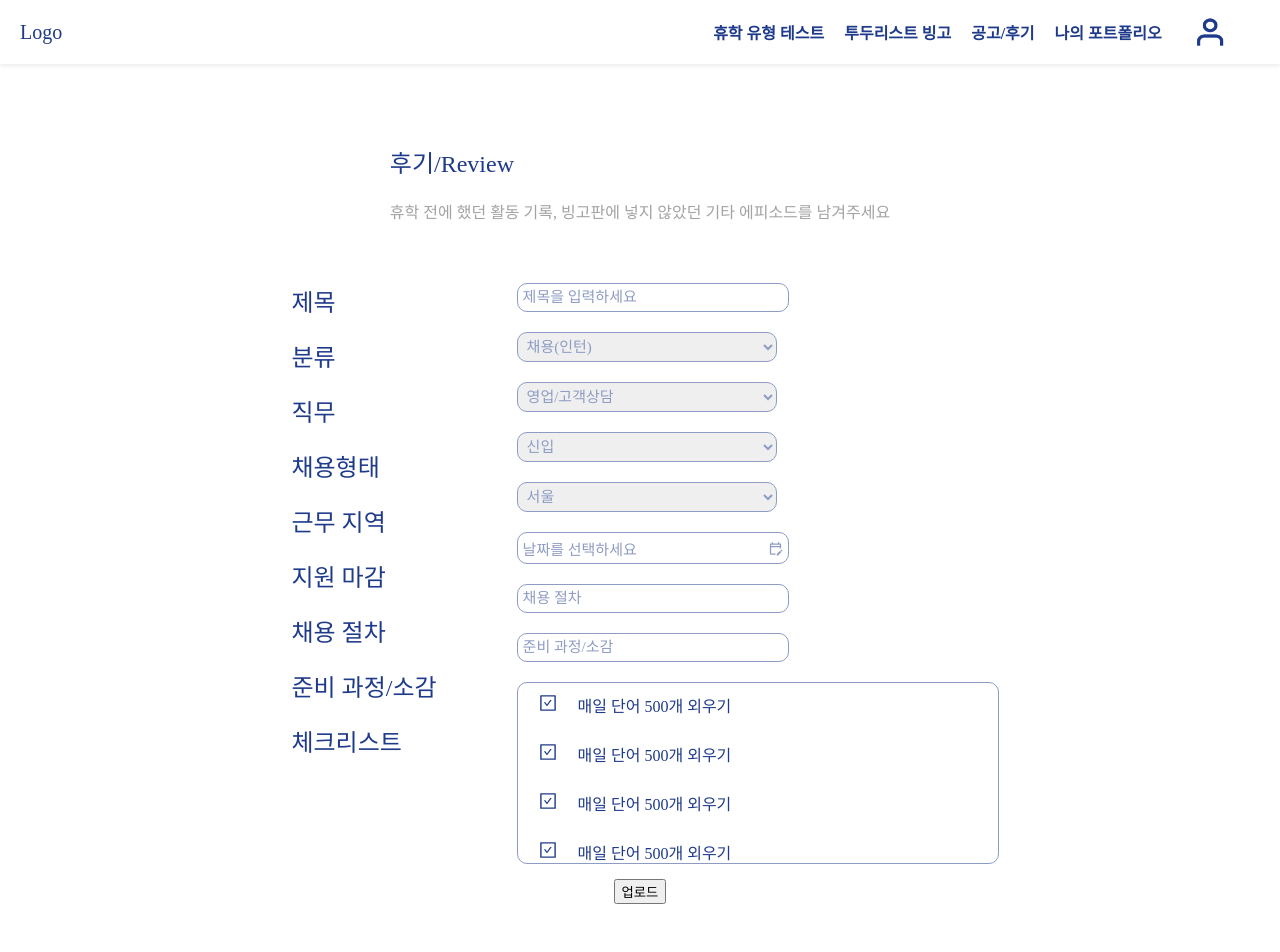
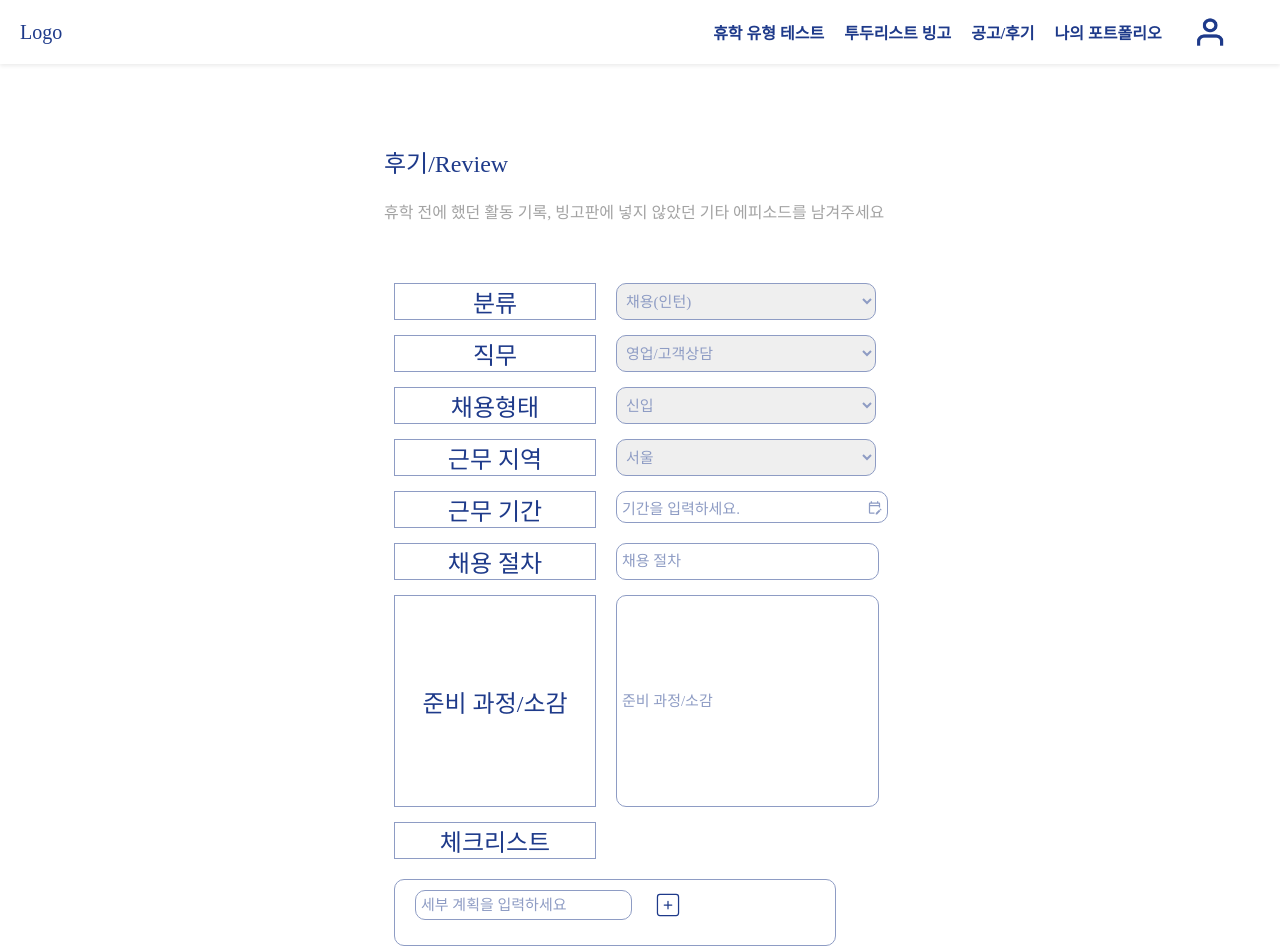
Before and after one commit to Youth-is-the-best/Youth-Client, a React (Create React App) app: page /review in a window 1280 px wide. Shown: the top 952 px of the page. Built offline with nearby package versions, Linux system fonts and the light colour scheme; a web font is replaced by a local one.

Commit message:
feat : 캘린더 날짜 수정 반영

```diff
--- a/src/pages/Home.jsx
+++ b/src/pages/Home.jsx
@@ -1,16 +1,15 @@
 import React, { useState, useEffect } from 'react';
-import { useRecoilValue, useRecoilState } from 'recoil';
+import { useRecoilState } from 'recoil';
 import { Link, useNavigate } from 'react-router-dom';
 import styled from 'styled-components';
 import { FiThumbsUp } from 'react-icons/fi';
 import { IoIosInformationCircleOutline } from 'react-icons/io';
-import { getBingo, getHueInfo, getSaved, getTypeRecommend, getUpcomming, postBingo } from '../apis/testapis';
+import { getHueInfo, getSaved, getTypeRecommend, getUpcomming, postBingo } from '../apis/testapis';
 import HeaderHook from '../hook/HeaderHook';
-import { MdOutlineEditCalendar } from 'react-icons/md';
 import { RightDom } from './bingo/BingoInfo';
-import { bingoBodyState, bingoState, usernameState, startDateState, endDateState, titleState } from '../recoil/atoms';
+import { prepDateState, bingoBodyState, bingoState, usernameState, startDateState, endDateState, titleState } from '../recoil/atoms';
+import CustomCalendar from './bingo/CustomCalendar';
 
-//드래그가능 홈화면
 const Home = () => {
   const options = ["추천순", "마감순", "보관함"];
   const navigate = useNavigate();
@@ -22,10 +21,11 @@ const Home = () => {
   const [array, setArray] = useState('추천순');
   const [error, setError] = useState(null);
   const [username] = useRecoilState(usernameState);
-  const [startDate] = useRecoilState(startDateState);
-  const [endDate] = useRecoilState(endDateState);
   const [title, setTitle] = useRecoilState(titleState);
   const [bingoBody, setBingoBody] = useRecoilState(bingoBodyState);
+  const [startDate, setStartDate] = useRecoilState(startDateState);
+  const [endDate, setEndDate] = useRecoilState(endDateState);
+  const [prepDates, setPrepDates] = useRecoilState(prepDateState);
 
   const handleArrayChange = (event) => {
     const selectedValue = event.target.value;
@@ -76,20 +76,14 @@ const Home = () => {
     setTypeRecommend(typeData);
   };
 
-  //처음 패치
-  const fetchBingoData = async () => {
-    try {
-      const response = await getBingo();
-      const bingos = Array.from({ length: 9 }, (_, index) => ({
-        id : response.bingo_obj.find((item) => item.location === index)?.id || '',
-        location: index,
-        title: response.bingo_obj.find((item) => item.location === index)?.title || '',
-      }));
-      setBingos(bingos);
-      setTitle(bingos.map((item) => item.title));
-    } catch (error) {
-      setError('Error fetching bingo data');
-    }
+  const fetchBingoData = () => {
+    const initialBingos = Array.from({ length: 9 }, (_, index) => ({
+      id: '',
+      location: index,
+      title: '',
+    }));
+    setBingos(initialBingos);
+    setTitle(initialBingos.map((item) => item.title));
   };
 
   const postBingos = async () => {
@@ -166,7 +160,6 @@ const Home = () => {
         setDraggingInfo(null);
         setBingos(newBingos);
         setTitle(newTitles);
-        // console.log(bingos);
         navigate(`/madedragbingo/${draggingInfo.id}/${newBingos[index].location}`);
       } else if (draggingIndex !== null) {
         [newBingos[draggingIndex], newBingos[index]] = [newBingos[index], newBingos[draggingIndex]];
@@ -198,12 +191,17 @@ const Home = () => {
   const clickBingo = (index) => {
     alert('이미 만들어진 빙고입니다. 드래그하여 수정하세요');
     const selectedBingo = bingos[index];
-    // navigate(`/madedragbingo/${selectedBingo.id}/${selectedBingo.location}`);
-    //bingo에 아이디 아직 안 된 거 같아서 추가해야됨
   };
 
   const clickemptyBingo = (location) => {
     navigate(`/made/${location}`);
+  };
+
+  const handlePrepDateChange = (prepDates) => {
+    setPrepDates(prepDates);
+    const [startDate, endDate] = prepDates;
+    setStartDate(startDate); // Update Recoil state
+    setEndDate(endDate);     // Update Recoil state
   };
 
   useEffect(() => {
@@ -221,9 +219,11 @@ const Home = () => {
       <Body>
         <LeftDom>
           <h2>{username}의 빙고판</h2>
-          <div style={{ color: 'grey' }}>
-            {startDate} ~ {endDate} <MdOutlineEditCalendar />
-          </div>
+          <Line style={{ color: 'grey'}}>
+            {startDate && endDate
+              ? `${startDate.toLocaleDateString()} ~ ${endDate.toLocaleDateString()}` : '날짜를 입력하세요.'}
+            <CustomCalendar onChange={handlePrepDateChange} value={prepDates} />
+          </Line>
           <BingoDom>
           {bingos.map((bingo, index) => {
             const inBingo = bingo.title !== '';
@@ -319,6 +319,7 @@ export const Headers = styled.div`
   font-size: 20px;
   color: rgba(30, 58, 138, 1);
 `;
+
 export const Header = styled(Link)`
   color: rgba(30, 58, 138, 1);
   text-decoration: none;
--- a/src/pages/bingo/Bingomain.jsx
+++ b/src/pages/bingo/Bingomain.jsx
@@ -61,14 +61,14 @@ const Bingomain = () => {
     if (bingos.every(bingo => !bingo.title)) {
       getBingos();
     }
-    // getBingos();
   }, [bingos]);
 
   return (
     <LeftDom>
       <h2>{username}의 빙고판</h2>
       <div style={{ color: 'grey' }}>
-        {startDate} ~ {endDate} <MdOutlineEditCalendar />
+        투두리스트를 수정하세요.
+        {/* {startDate.toLocaleDateString} ~ {endDate.toLocaleDateString} <MdOutlineEditCalendar /> */}
       </div>
       <BingoDom>
       {Array.isArray(bingos) && bingos.map((item, index) => (
--- a/src/pages/bingo/MadeBingo.jsx
+++ b/src/pages/bingo/MadeBingo.jsx
@@ -114,6 +114,7 @@ const MadeBingo = () => {
   const handlePrepDateChange = (dates) => {
     setPrepDates(dates);
   };
+
   const updateBingo = () => {
     const locationIndex = parseInt(location);
     const updatedBingoObj = [...bingoBody.bingo_obj];
--- a/src/pages/notification/MadeReview.jsx
+++ b/src/pages/notification/MadeReview.jsx
@@ -1,9 +1,11 @@
 import React, { useState } from 'react';
 import styled from 'styled-components';
-import { Row,Line} from '../bingo/MadeBingo';
+import { Row, Line} from '../bingo/MadeBingo';
 import { AiOutlineCheckSquare } from 'react-icons/ai';
 import HeaderHook from '../../hook/HeaderHook';
 import { MdOutlineEditCalendar } from 'react-icons/md';
+import CustomCalendar from '../bingo/CustomCalendar';
+import { CiSquarePlus } from 'react-icons/ci';
 
 const MadeReview = () => {
   const categorys = ["채용(인턴)", "자격증", "대외활동", "공모전", "취미", "여행", "자기계발", "휴식"];
@@ -23,9 +25,9 @@ const MadeReview = () => {
       { placeholder: "직무", type: "select", options: ["영업/고객상담", "경영/사무/회계", "마케팅/광고/홍보", "생산/제조", "연구개발/설계", "IT", "서비스", "무역/유통", "의료", "건설", "교육", "디자인", "전문/특수", "미디어", "기타"] },
       { placeholder: "채용형태", type: "select", options: ["신입", "경력", "계약직", "인턴", "아르바이트"] },
       { placeholder: "근무 지역", type: "select", options: ["서울", "경기(인천, 세종)", "강원", "충청(대전)", "전라(광주)", "경상(대구, 울산, 부산)", "제주", "비대면"] },
-      { placeholder: "지원 마감", type: "date" },
+      { placeholder: "근무 기간", type: "date-range" },
       { placeholder: "채용 절차" },
-      { placeholder: "준비 과정/소감" }
+      { placeholder: "준비 과정/소감", type: "bigtext" }
     ],
     "자격증": [
       { placeholder: "주최사" },
@@ -33,15 +35,15 @@ const MadeReview = () => {
       { placeholder: "시험 날짜", type: "date" },
       { placeholder: "준비 기간", type: "date-range" },
       { placeholder: "시험 절차" },
-      { placeholder: "준비 과정/공부 팁/소감" }
+      { placeholder: "준비 과정/공부 팁/소감", type: "bigtext" }
     ],
     "대외활동": [
       { placeholder: "활동 분야", type: "select", options: ["봉사", "기자단", "홍보단(서포터즈)", "강연", "멘토링", "모임(동아리)", "해외탐방", "기타"] },
       { placeholder: "활동 지역", type: "select", options: ["서울", "경기(인천, 세종)", "강원", "충청(대전)", "전라(광주)", "경상(대구, 울산, 부산)", "제주", "비대면"] },
-      { placeholder: "지원 마감", type: "date" },
+      // { placeholder: "지원 마감", type: "date" },
       { placeholder: "활동 기간", type: "date-range" },
       { placeholder: "모집 절차" },
-      { placeholder: "준비 과정/합겹 팁/활동 내용/소감"}
+      { placeholder: "준비 과정/합겹 팁/활동 내용/소감", type: "bigtext"}
 
     ],
     "공모전": [
@@ -49,30 +51,30 @@ const MadeReview = () => {
       { placeholder: "공모 분야", type: "select", options: ["기획/아이디어", "광고/마케팅", "사진/영상", "디자인/순수미술", "캐릭터/만화/게임", "공간/건축", "과학/공학", "예체능", "학술", "창업", "기타"] },
       { placeholder: "마감일", type: "date" },
       { placeholder: "준비 기간", type: "date-range" },
-      { placeholder: "준비 내용/수상 팁/소감" }
+      { placeholder: "준비 내용/수상 팁/소감", type: "bigtext" }
     ],
     "취미": [
       { placeholder: "분야" ,type: "select", options: ["그림 및 공예", "음악", "운동", "레저 및 야외 활동", "요리 및 베이킹", "독서 및 글쓰기", "원예", "기타"]},
       { placeholder: "파트너", type: "select", options:["혼자", "친구와", "가족과", "애인과", "기타"]},
       { placeholder: "기간", type: "date-range" },
-      { placeholder: "소감" }
+      { placeholder: "소감", type: "bigtext" }
     ],
     "여행": [
       { placeholder: "장소", type: "select", options: ["서울", "경기(인천, 세종)", "강원", "충청(대전)", "전라(광주)", "경상(대구, 울산, 부산)", "제주", "해외"] },
       { placeholder: "파트너", type: "select", options:["혼자", "친구와", "가족과", "애인과", "기타"]},
       { placeholder: "기간", type: "date-range" },
-      { placeholder: "소감" }
+      { placeholder: "소감", type: "bigtext" }
     ],
     "자기계발": [
       { placeholder: "분야", type: "select", options:["언어", "독서", "자격증", "전문 기술", "재정 관리", "건강 관리", "네트워킹", "기타"] },
       { placeholder: "파트너", type: "select", options:["혼자", "친구와", "가족과", "애인과", "기타"]},
       { placeholder: "기간", type: "date-range" },
-      { placeholder: "소감" }
+      { placeholder: "소감", type: "bigtext" }
     ],
     "휴식": [
       { placeholder: "장소", type: "select", options: ["서울", "경기(인천, 세종)", "강원", "충청(대전)", "전라(광주)", "경상(대구, 울산, 부산)", "제주", "해외"] },
       { placeholder: "기간", type: "date-range" },
-      { placeholder: "소감" }
+      { placeholder: "소감", type: "bigtext" }
     ]
   };
 
@@ -82,26 +84,39 @@ const MadeReview = () => {
 
   const [selectedCategory, setSelectedCategory] = useState(categorys[0]);
   const [title, setTitle] = useState('');
+  const [examDates, setExamDates] = useState([null, null]);
+  const [prepDates, setPrepDates] = useState([null, null]);
+
+
+  const handleExamDateChange = (dates) => {
+    setExamDates(dates);
+  };
+
+  const handlePrepDateChange = (dates) => {
+    setPrepDates(dates);
+  };
+
+  const [checklists, setChecklists] = useState([]);
+  const [newChecklistText, setNewChecklistText] = useState('');
+
+  const madeCheckList = () => {
+    if (newChecklistText.trim() === '') return;
+    const newChecklist = { id: checklists.length + 1, text: newChecklistText, checked: false };
+    setChecklists([...checklists, newChecklist]);
+    setNewChecklistText('');
+  };
 
   return (
     <>
     <HeaderHook></HeaderHook>
+    <BigBody>
     <Body style={{padding:'80px'}}>
       <Row style={{marginBottom:'60px'}}>
         <div>후기/Review</div>
         <div style={{fontSize:'16px', color:'rgba(163, 163, 163, 1)'}}>휴학 전에 했던 활동 기록, 빙고판에 넣지 않았던  기타 에피소드를 남겨주세요</div>
       </Row>
-          <Line style={{gap : '80px'}}>
-            <Row>
-              <div>제목</div>
-              <div>분류</div>
-              {subcategories[selectedCategory].map((item, index) => (
-              <div key={index}>{item}</div>))}
-              <div>체크리스트</div>
-            </Row>
-            <Row>
-              <Row>
-              <InputBox  placeholder ={"제목을 입력하세요"} />
+              <Line>
+                <Category>분류</Category>
                 <Selector value={selectedCategory} onChange={handleCategoryChange}>
                   {categorys.map((option, index) => (
                     <option key={index} value={option}>
@@ -109,53 +124,89 @@ const MadeReview = () => {
                     </option>
                   ))}
                 </Selector>
+              </Line>
               {inputConfigs[selectedCategory].map((config, index) => {
                 if (config.type === 'date') {
                   return (
-                    <DateInfo key={index}>날짜를 선택하세요<MdOutlineEditCalendar /></DateInfo>
+                    <Line>
+                    <Category key={index}>{config.placeholder}</Category>
+                    <DateInfo>
+                      {examDates[0] && examDates[1]
+                        ? `${examDates[0].toLocaleDateString()}` : '날짜를 입력하세요.'}
+                        <CustomCalendar onChange={handleExamDateChange} value={examDates} />
+                    </DateInfo>
+                    </Line>
                   );
                 } else if (config.type === 'date-range') {
                   return (
-                    <DateInfo key={index}>기간을 선택하세요<MdOutlineEditCalendar /></DateInfo>
+                    <Line>
+                    <Category key={index}>{config.placeholder}</Category>
+                    <DateInfo>
+                    {prepDates[0] && prepDates[1]
+                    ? `${prepDates[0].toLocaleDateString()} ~ ${prepDates[1].toLocaleDateString()}` : '기간을 입력하세요.'}
+                    <CustomCalendar onChange={handlePrepDateChange} value={prepDates} />
+                    </DateInfo>
+                    </Line>
                   );
                 } else if (config.type === 'select') {
                   return (
+                    <Line>
+                    <Category key={index}>{config.placeholder}</Category>
                     <Selector key={index}>
                       {config.options.map((option, idx) => (
                         <option key={idx} value={option}>{option}</option>
                       ))}
                     </Selector>
+                    </Line>
                   );
-                } else {
+                } else if (config.type === 'bigtext'){
+                  return(
+                  <Line>
+                    <Category key={index}>{config.placeholder}</Category>
+                    <InputBox
+                      key={index}
+                      type="text"
+                      value={title}
+                      onChange={(e) => setTitle(e.target.value)}
+                      placeholder={config.placeholder}
+                      style={{height:'200px'}}/>
+                  </Line>
+                  );
+                }
+                else {
                   return (
+                    <Line>
+                    <Category key={index}>{config.placeholder}</Category>
                     <InputBox
                       key={index}
                       type="text"
                       value={title}
                       onChange={(e) => setTitle(e.target.value)}
                       placeholder={config.placeholder}/>
+                    </Line>
                   );
                 }
               })}
-            </Row>
+              <Line>
+                <Category>체크리스트</Category>
                 <CheckList>
-                    <Line>
-                    <AiOutlineCheckSquare size={20}/>
-                    <div>매일 단어 500개 외우기</div>
-                    </Line>
-                    <Line>
-                    <AiOutlineCheckSquare size={20}/>
-                    <div>매일 단어 500개 외우기</div>
-                    </Line>
-                    <Line>
-                    <AiOutlineCheckSquare size={20}/>
-                    <div>매일 단어 500개 외우기</div>
-                    </Line>
-                    <Line>
-                    <AiOutlineCheckSquare size={20}/>
-                    <div>매일 단어 500개 외우기</div>
+            {checklists.map((item) => (
+              <div key={item.id}>
+                  <AiOutlineCheckSquare size={20}  />
+                <span>{item.text}</span>
+              </div>
+            ))}
+            <Line style={{gap : '5%'}}>
+            <InputBox
+              type="text"
+              value={newChecklistText}
+              onChange={(e) => setNewChecklistText(e.target.value)}
+              placeholder="세부 계획을 입력하세요"
+            />
+            <CiSquarePlus size={30} onClick={madeCheckList} />
             </Line>
           </CheckList>
+          </Line>
                 <style>
                 {`
                     ::placeholder {
@@ -163,21 +214,31 @@ const MadeReview = () => {
                     }`
                 }
                 </style>
-            </Row>
-          </Line>
-          <button>업로드</button>
+          <PhotoDom>
+            <div>사진</div>
+            <div>사진</div>
+            <div>사진</div>
+          </PhotoDom>
     </Body>
+    </BigBody>
     </>
   )
 };
 
 export default MadeReview
 
+const BigBody = styled.div`
+  display : flex;
+  flex-direction: column;
+  justify-content: center;
+  align-items: center;
+`
 const Body = styled.div`
     display : flex;
     flex-direction: column;
     justify-content: center;
-    align-items: center;
+    width : 40%;
+    // align-items: center;
     color : rgba(30, 58, 138, 1);
     font-size : 24px;
 `
@@ -185,8 +246,8 @@ const Body = styled.div`
 const CheckList = styled.div`
   display : flex;
   flex-direction : column;
-  width : 460px;
-  height : 160px;
+  width : 420px;
+  height : 30%;
   border-radius: 10px;
   border: 0.2px solid rgba(142, 156, 196, 1);
   gap : 10px;
@@ -198,16 +259,7 @@ const InputBox = styled.input`
   border-radius: 10px;
   border: 0.2px solid rgba(142, 156, 196, 1);
   font-size :15px;
-  width : 260px;
-  color : rgba(142, 156, 196, 1);
-`
-const BigInputBox = styled.input`
-  padding: 5px;
-  border-radius: 10px;
-  border: 0.2px solid rgba(142, 156, 196, 1);
-  width : 460px;
-  height : 160px;
-  // background: rgba(233, 236, 244, 0.4);
+  width : 50%;
   color : rgba(142, 156, 196, 1);
 `
 
@@ -235,3 +287,20 @@ const DateInfo = styled.div`
   // padding: 8px;
   gap: 5px;
 `;
+
+const Category = styled.div`
+  display : flex;
+  align-items : center;
+  justify-content : center;
+  width : 200px;
+  border : 0.2px solid rgba(142, 156, 196, 1);
+`
+
+const PhotoDom = styled.div`
+  display : flex;
+  flex-direction : row;
+  align-items : center;
+  justify-content : center;
+  width : 100%;
+  gap : 5%;
+`
--- a/src/recoil/atoms.jsx
+++ b/src/recoil/atoms.jsx
@@ -2,8 +2,7 @@ import { atom } from 'recoil';
 
 export const bingoState = atom({
   key: 'bingoState',
-  default:[],
-  // default: Array.from({ length: 9 }, (_, index) => ({ location: index, title: '' })),
+  default: [],
 });
 
 export const usernameState = atom({
@@ -21,6 +20,11 @@ export const endDateState = atom({
   default: '',
 });
 
+export const prepDateState = atom({
+  key: 'prepDateState',
+  default: [],
+});
+
 export const titleState = atom({
   key: 'titleState',
   default: Array.from({ length: 9 }, (_, index) => ({ location: index, title: '' })),
@@ -31,7 +35,6 @@ export const bingoIdState = atom({
   default: [],
 });
 
-// 끌어와서 만든 빙고
 export const bingoBodyState = atom({
   key: 'bingoBodyState',
   default: {
```
Also changed, not shown: src/apis/reviewapis.js (+11 -0 lines). Lines whose indentation alone changed are shown as unchanged.
